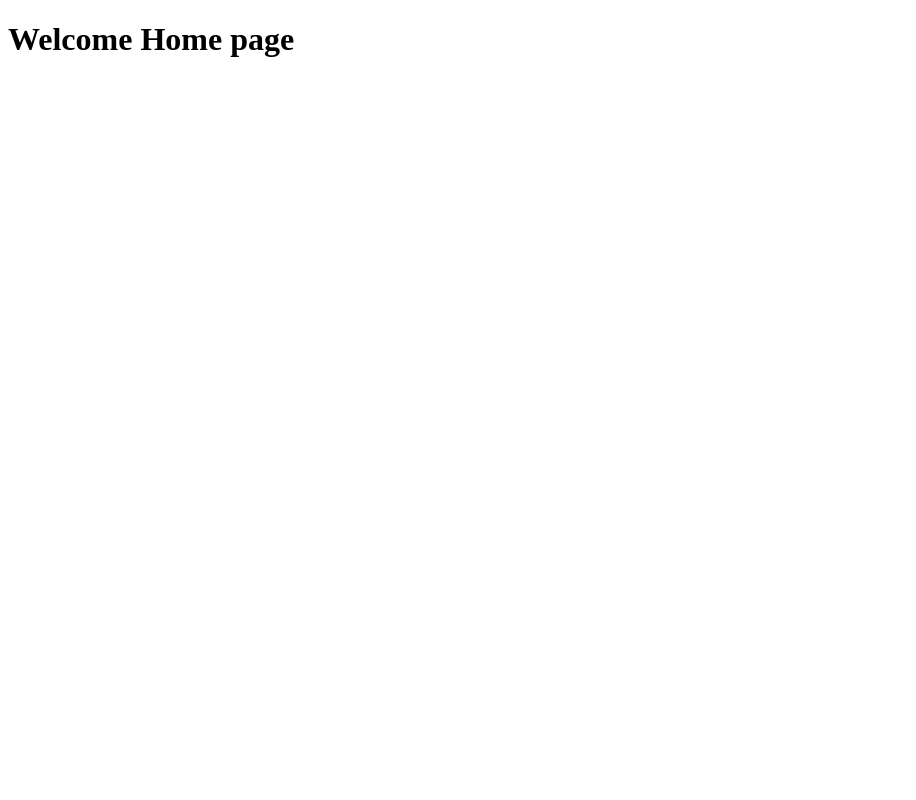
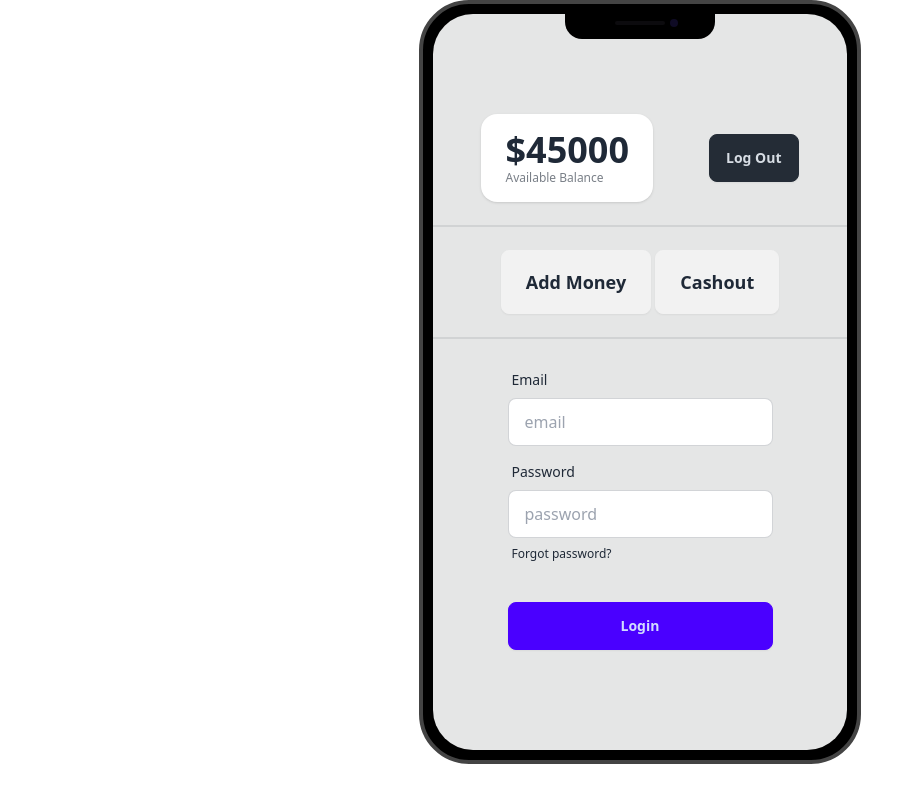
Before and after one commit to TanzidAnan/Payoo-MFS, a plain HTML site: page home.html in a window 1280 px wide. Shown: the whole page, without its empty margins (0-916 px from the left). Drawn offline with nearby package versions, Linux system fonts and the light colour scheme.

Commit message:
home card

```diff
--- a/home.html
+++ b/home.html
@@ -1,11 +1,67 @@
 <!DOCTYPE html>
 <html lang="en">
+
 <head>
     <meta charset="UTF-8">
     <meta name="viewport" content="width=device-width, initial-scale=1.0">
     <title>payoo Home page</title>
+    <link href="https://cdn.jsdelivr.net/npm/daisyui@4.12.10/dist/full.min.css" rel="stylesheet" type="text/css" />
+    <script src="https://cdn.tailwindcss.com"></script>
 </head>
+
 <body>
-    <h1>Welcome Home page</h1>
+    <main class="flex justify-center">
+        <div class="mockup-phone">
+            <div class="camera"></div>
+            <div class="display">
+                <div class="artboard artboard-demo phone-3">
+                    <div class="flex justify-around gap-14 items-center">
+                        <div class="stats shadow">
+                            <div class="stat">
+                                <div class="stat-value">$45000</div>
+                                <div class="stat-desc">Available Balance</div>
+                            </div>
+                        </div>
+                        <div>
+                            <button class="btn btn-active btn-neutral">Log Out</button>
+                        </div>
+
+                    </div>
+                    <div class="divider"></div>
+                    <!-- =========== -->
+                    <div>
+                        <button class="btn btn-lg">Add Money</button>
+                        <button class="btn btn-lg">Cashout</button>
+                    </div>
+
+                    <div class="divider"></div>
+
+                    <!-- add maney form start -->
+                    <form class="card-body p-0 flex-none">
+                        <div class="form-control">
+                            <label class="label">
+                                <span class="label-text">Email</span>
+                            </label>
+                            <input type="email" placeholder="email" class="input input-bordered" required />
+                        </div>
+                        <div class="form-control">
+                            <label class="label">
+                                <span class="label-text">Password</span>
+                            </label>
+                            <input type="password" placeholder="password" class="input input-bordered" required />
+                            <label class="label">
+                                <a href="#" class="label-text-alt link link-hover">Forgot password?</a>
+                            </label>
+                        </div>
+                        <div class="form-control mt-6">
+                            <button class="btn btn-primary">Login</button>
+                        </div>
+                    </form>
+                    <!-- add maney form end -->
+                </div>
+            </div>
+        </div>
+    </main>
 </body>
+
 </html>
```
